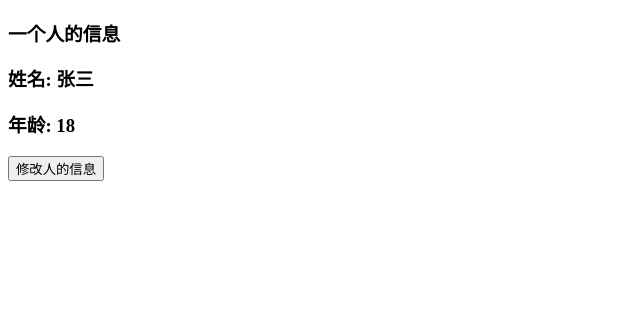
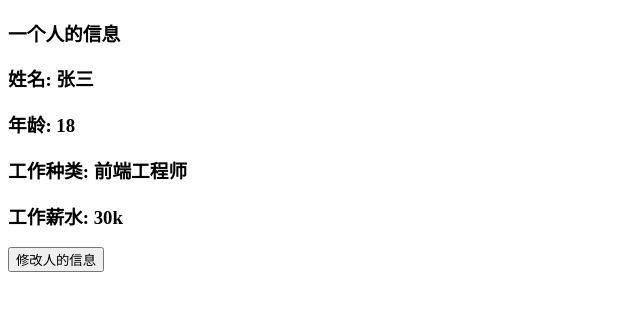
Before and after one commit to 1684838553/frontendFramework, a Vue app in the folder vue3/: page / in a window 1280 px wide. Shown: the top 310 px of the page, without its empty margins (0-640 px from the left). Built offline with nearby package versions, Linux system fonts and the light colour scheme.

Commit message:
ref函数

```diff
--- a/vue3/src/App.vue
+++ b/vue3/src/App.vue
@@ -2,26 +2,36 @@
   <h3>一个人的信息</h3>
   <h3>姓名: {{ name }}</h3>
   <h3>年龄: {{ age }}</h3>
+  <h3>工作种类: {{ job.type }}</h3>
+  <h3>工作薪水: {{ job.salary }}</h3>
   <button @click="changeInfo">修改人的信息</button>
 </template>
 
 <script>
+import { ref } from 'vue';
 export default {
   name: 'App',
   components: {
   },
   setup() {
-    let name = '张三';
-    let age = 18;
+    let name = ref('张三');
+    let age = ref(18);
+    let job = ref({
+      type: '前端工程师',
+      salary: '30k'
+    })
 
     function changeInfo() {
-      console.log('changeInfo')
+      name.value = '李四';
+      age.value = 23;
+      job.value.type = 'UI设计师';
     }
 
     return {
       name,
       age,
-      changeInfo
+      changeInfo,
+      job
     }
   }
 }
```
Also changed, not shown: 1 other file (tests, documents, lock files or other folders).
